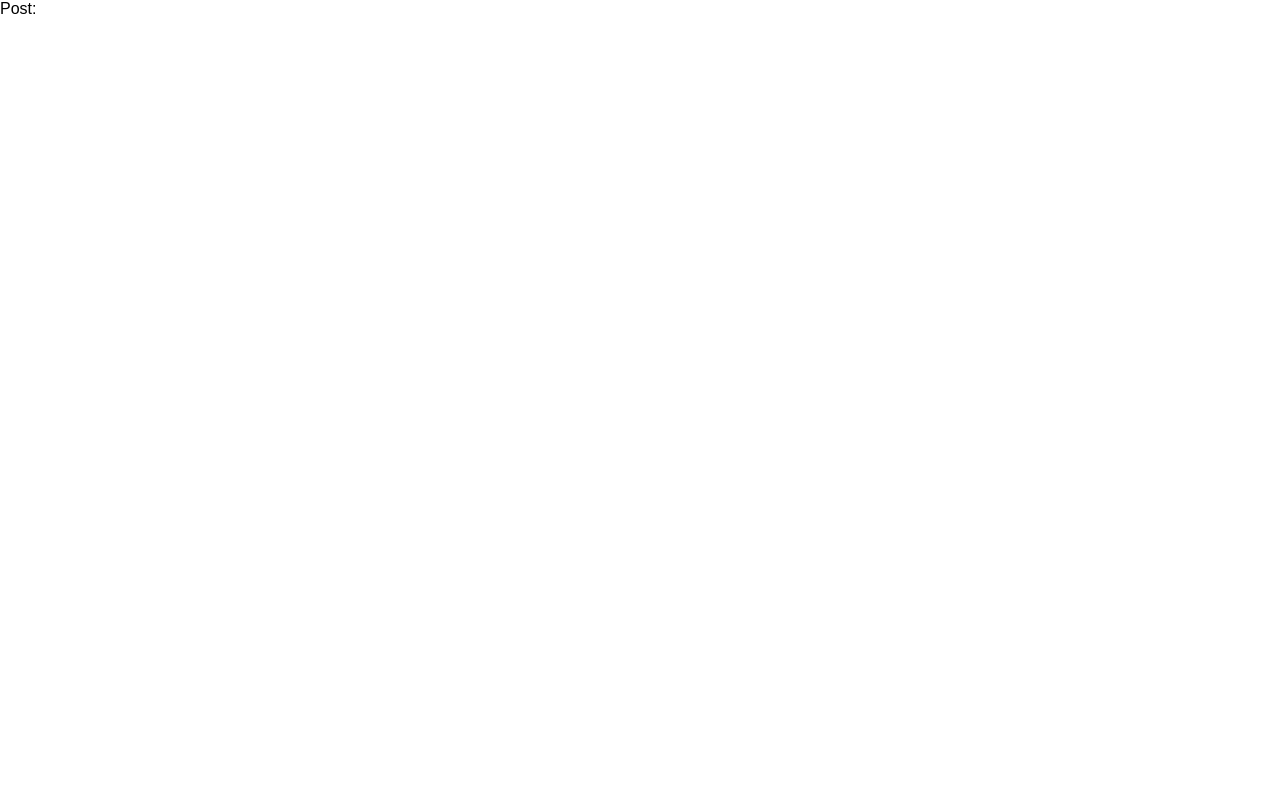
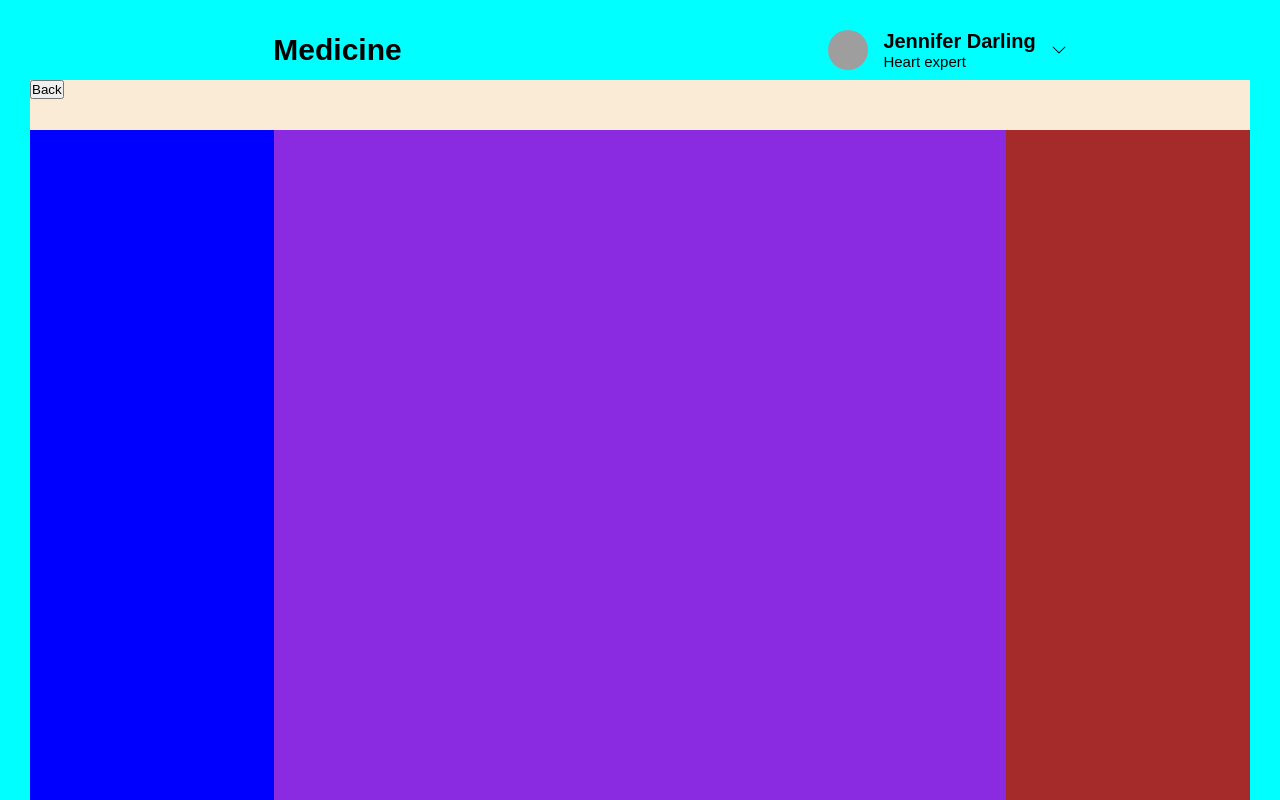
Before and after one commit to pranavmadhu01/medisync_frontend, a Next.js app: page /patient/1 in a window 1280 px wide. Built offline with nearby package versions, Linux system fonts and the light colour scheme; grey boxes are pictures that could not be loaded.

Commit message:
added patient page

```diff
--- a/pages/patient/[patientid].js
+++ b/pages/patient/[patientid].js
@@ -1,8 +1,24 @@
+import Header from "../../components/Header";
 import { useRouter } from "next/router";
+import styles from "../../styles/Patientid.module.css";
 const patientData = () => {
   const router = useRouter();
   console.log(router.query);
-  const { doctorid } = router.query;
-  return <div>Post: {doctorid}</div>;
+  const { patientid } = router.query;
+  return (
+    <div className={styles.patientWrapper}>
+      <Header />
+      <div className={styles.patientSecondaryHeader}>
+        <nav>
+          <button>Back</button>
+        </nav>
+      </div>
+      <div className={styles.patientInnerDataWrapper}>
+        <div className={styles.patientPagePatientCardWrapper}></div>
+        <div className={styles.patientPagePatientTimelineWrapper}></div>
+        <div className={styles.patientPagePatientCalenderWrapper}></div>
+      </div>
+    </div>
+  );
 };
 export default patientData;
--- /dev/null
+++ b/pages/pharmaceutical/[pharmaceuticalid].js
@@ -0,0 +1,4 @@
+const pharmaceuticalData = () => {
+  return <div></div>;
+};
+export default pharmaceuticalData;
--- /dev/null
+++ b/styles/Patientid.module.css
@@ -0,0 +1,32 @@
+.patientWrapper {
+  display: flex;
+  flex-direction: column;
+  background-color: aqua;
+  min-height: 100vh;
+  padding: 80px 30px 0px 30px;
+}
+.patientSecondaryHeader {
+  width: 100%;
+  background-color: antiquewhite;
+  min-height: 50px;
+}
+.patientInnerDataWrapper {
+  display: flex;
+  height: calc(100vh - 130px);
+  background-color: black;
+}
+.patientPagePatientCardWrapper{
+  flex:0.2;
+  height:100%;
+  background-color: blue;
+}
+.patientPagePatientTimelineWrapper{
+  flex:0.6;
+  height:100%;
+  background-color: blueviolet;
+}
+.patientPagePatientCalenderWrapper{
+  flex:0.2;
+  height:100%;
+  background-color:brown;
+}
--- a/styles/globals.css
+++ b/styles/globals.css
@@ -13,6 +13,8 @@ a {
 }
 
 * {
+  padding: 0;
+  margin: 0;
   box-sizing: border-box;
 }
 
```
